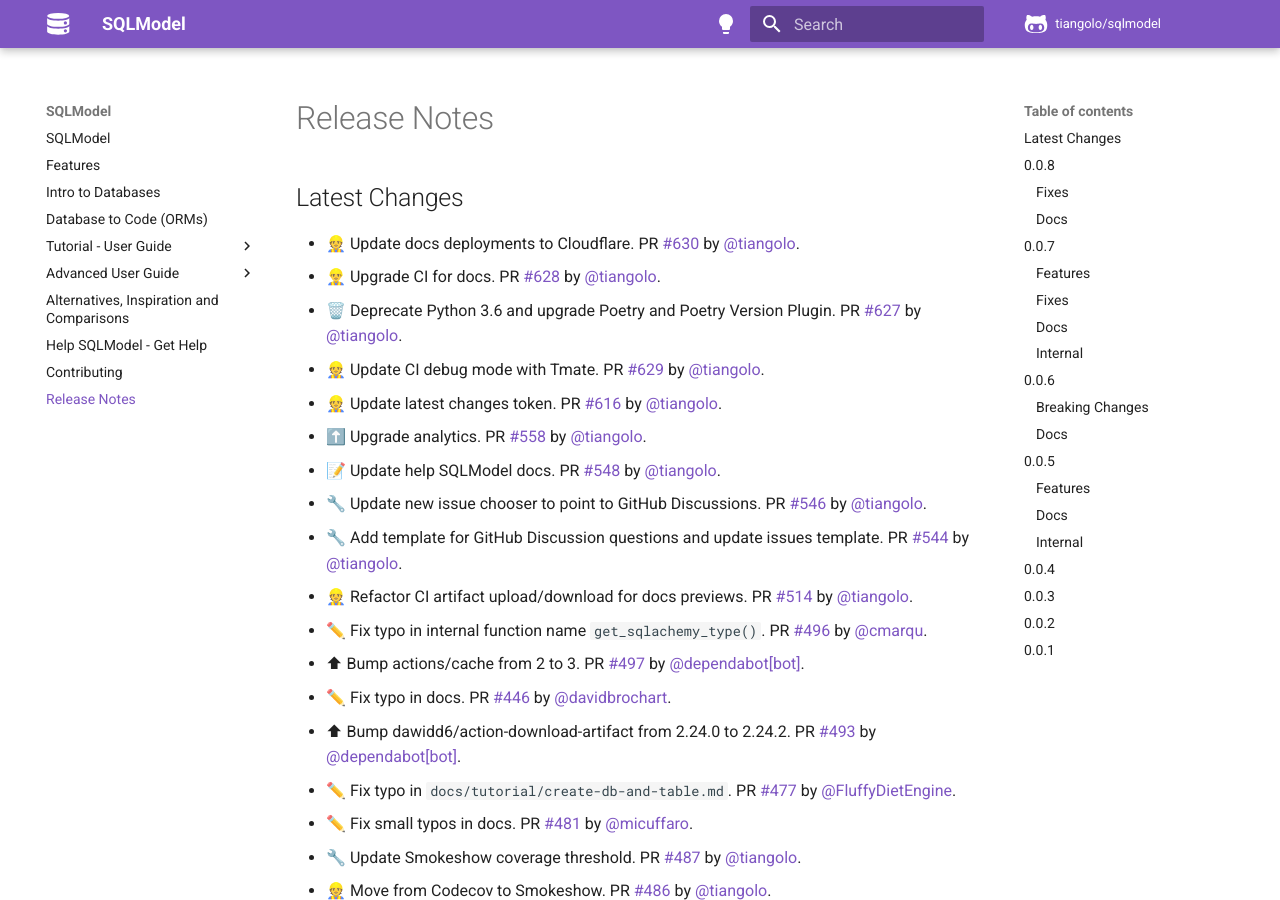
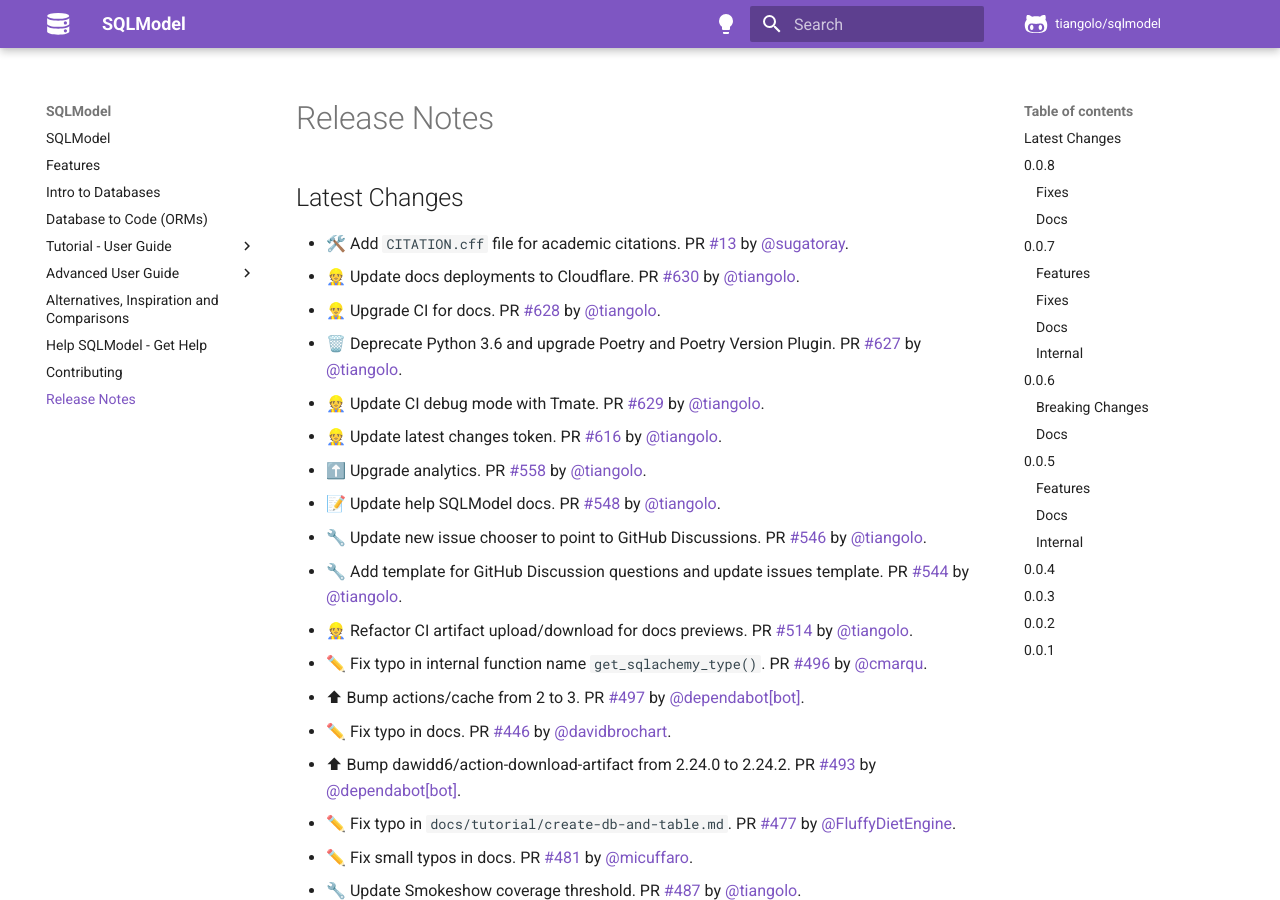
Before and after one commit to upmorpheus/Laravel-perfect, an MkDocs documentation site: the page built from docs/release-notes.md, in a window 1280 px wide and 900 px high. Built offline with MkDocs 1.6.1 and Material for MkDocs 9.7.7, drawn with Linux system fonts in a browser that asks for light colours; comment, search, counter and statistics services are not loaded.

Commit message:
📝 Update release notes

```diff
--- a/docs/release-notes.md
+++ b/docs/release-notes.md
@@ -2,6 +2,7 @@
 
 ## Latest Changes
 
+* 🛠️ Add `CITATION.cff` file for academic citations. PR [#13](https://github.com/tiangolo/sqlmodel/pull/13) by [@sugatoray](https://github.com/sugatoray).
 * 👷 Update docs deployments to Cloudflare. PR [#630](https://github.com/tiangolo/sqlmodel/pull/630) by [@tiangolo](https://github.com/tiangolo).
 * 👷‍♂️ Upgrade CI for docs. PR [#628](https://github.com/tiangolo/sqlmodel/pull/628) by [@tiangolo](https://github.com/tiangolo).
 * 🗑️ Deprecate Python 3.6 and upgrade Poetry and Poetry Version Plugin. PR [#627](https://github.com/tiangolo/sqlmodel/pull/627) by [@tiangolo](https://github.com/tiangolo).
```
